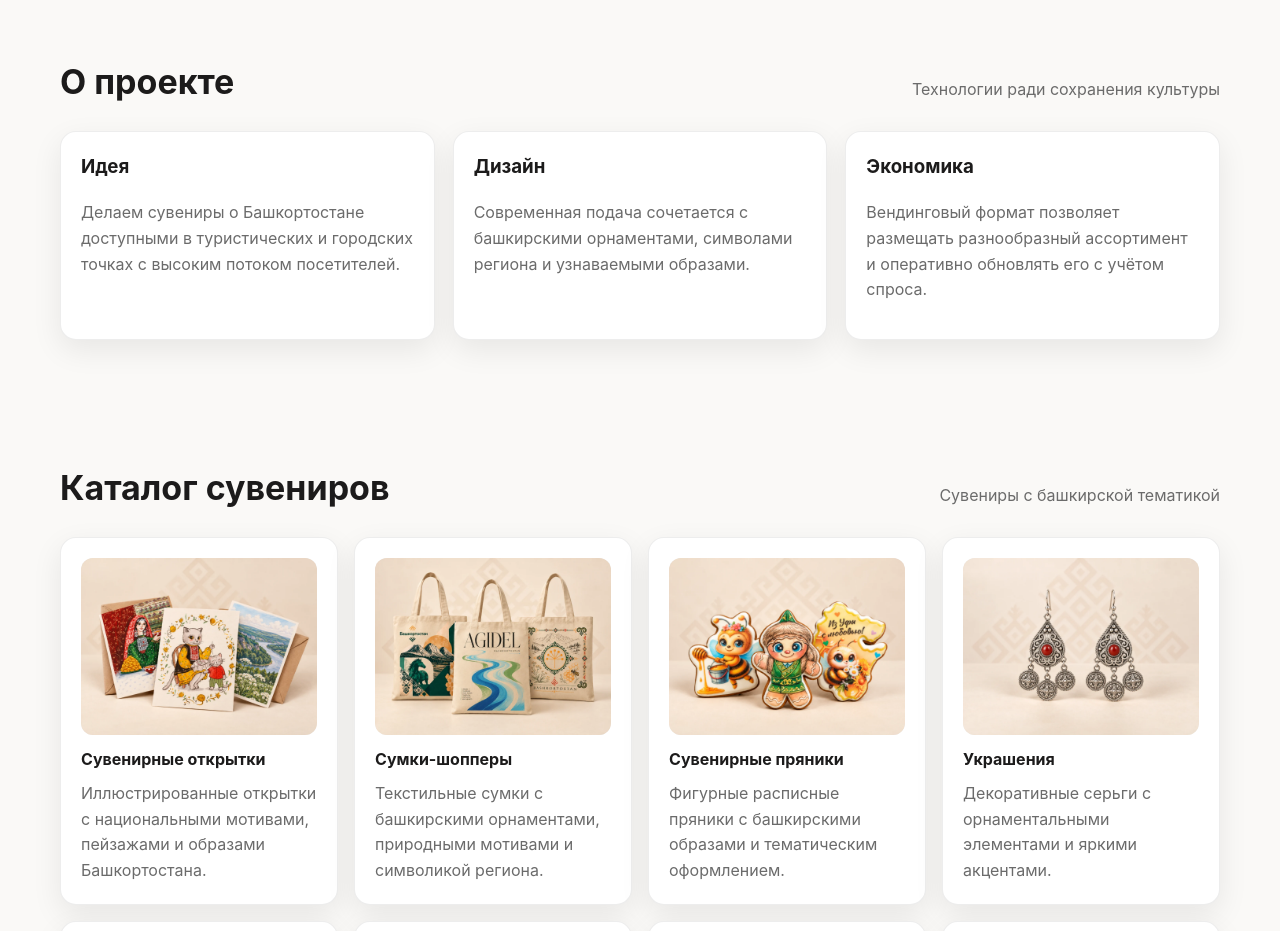
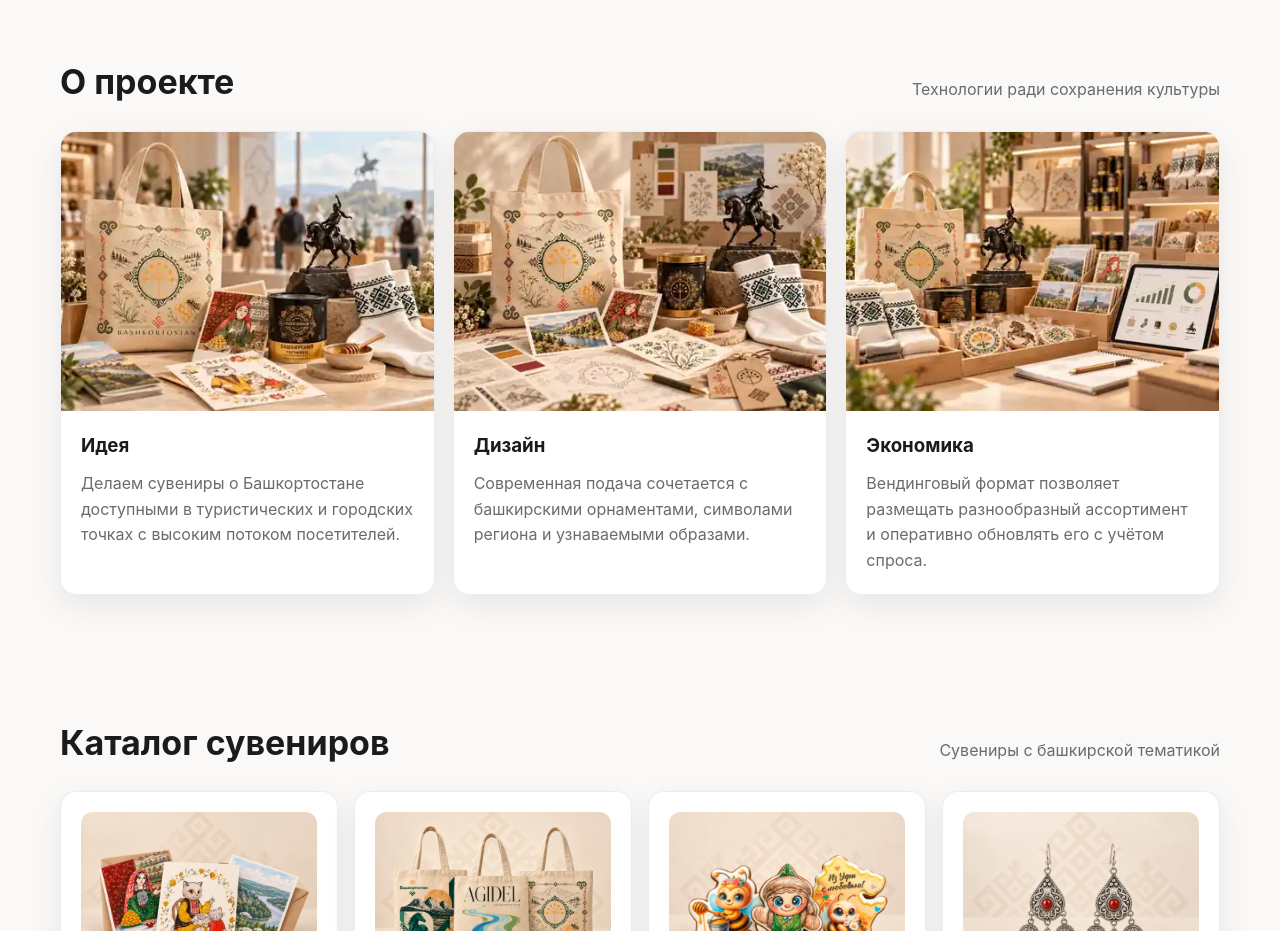
Before and after one commit to azattau/bashsuvenir, a plain HTML site: page index.html in a window 1280 px wide. Shown: the part 1000-1931 px from the top of the page. Drawn offline with Linux system fonts and the light colour scheme.

Commit message:
Add organic photos to About section

```diff
--- a/index.html
+++ b/index.html
@@ -133,6 +133,18 @@
     .grid-3 { display: grid; grid-template-columns: repeat(3, 1fr); gap: 18px; }
     .card { background: var(--card); border-radius: var(--radius); box-shadow: var(--shadow); padding: 20px; border: var(--border); }
     .card h3 { margin-top: 0; }
+    .about-card { padding: 0; overflow: hidden; }
+    .about-card img {
+      width: 100%;
+      aspect-ratio: 4 / 3;
+      object-fit: cover;
+      border-radius: 0;
+      background: #eee;
+    }
+    .about-card-body { padding: 20px; }
+    .about-card-body h3 { margin: 0 0 10px; }
+    .about-card-body p { margin: 0; }
+
 
     .catalog { display: grid; grid-template-columns: repeat(4, 1fr); gap: 16px; }
     .product { overflow: hidden; display: flex; flex-direction: column; gap: 9px; }
@@ -232,6 +244,8 @@
       .hero .cta { display: grid; grid-template-columns: 1fr; }
       .hero .button { width: 100%; }
       .grid-3, .catalog, .timeline, .quotes, .contact-layout { grid-template-columns: 1fr; }
+      #about .grid-3 { gap: 20px; }
+      .about-card-body { padding: 20px 22px 24px; }
       .section-head { align-items: flex-start; flex-direction: column; margin-bottom: 22px; }
       .map-shell { height: 300px; }
       .map-actions .button { width: 100%; }
@@ -379,18 +393,27 @@
           <h2>О проекте</h2>
           <div class="muted">Технологии ради сохранения культуры</div>
         </div>
-        <div class="grid-3">
-          <article class="card">
+        <div class="grid-3 about-grid">
+          <article class="card about-card">
+            <img src="images/about-idea.webp" alt="Подборка сувениров «БашСувенир» с тематикой Башкортостана" loading="lazy">
+            <div class="about-card-body">
               <h3>Идея</h3>
               <p class="muted">Делаем сувениры о Башкортостане доступными в туристических и городских точках с высоким потоком посетителей.</p>
+            </div>
           </article>
-          <article class="card">
+          <article class="card about-card">
+            <img src="images/about-design.webp" alt="Разработка дизайна сувениров «БашСувенир» с башкирскими мотивами" loading="lazy">
+            <div class="about-card-body">
               <h3>Дизайн</h3>
               <p class="muted">Современная подача сочетается с башкирскими орнаментами, символами региона и узнаваемыми образами.</p>
+            </div>
           </article>
-          <article class="card">
+          <article class="card about-card">
+            <img src="images/about-economy.webp" alt="Витрина сувениров «БашСувенир» и аналитика ассортимента" loading="lazy">
+            <div class="about-card-body">
               <h3>Экономика</h3>
               <p class="muted">Вендинговый формат позволяет размещать разнообразный ассортимент и оперативно обновлять его с учётом спроса.</p>
+            </div>
           </article>
         </div>
       </div>
```
Also changed, not shown: images/about-design.webp (added), images/about-economy.webp (added), images/about-idea.webp (added). Lines whose indentation alone changed are shown as unchanged.
